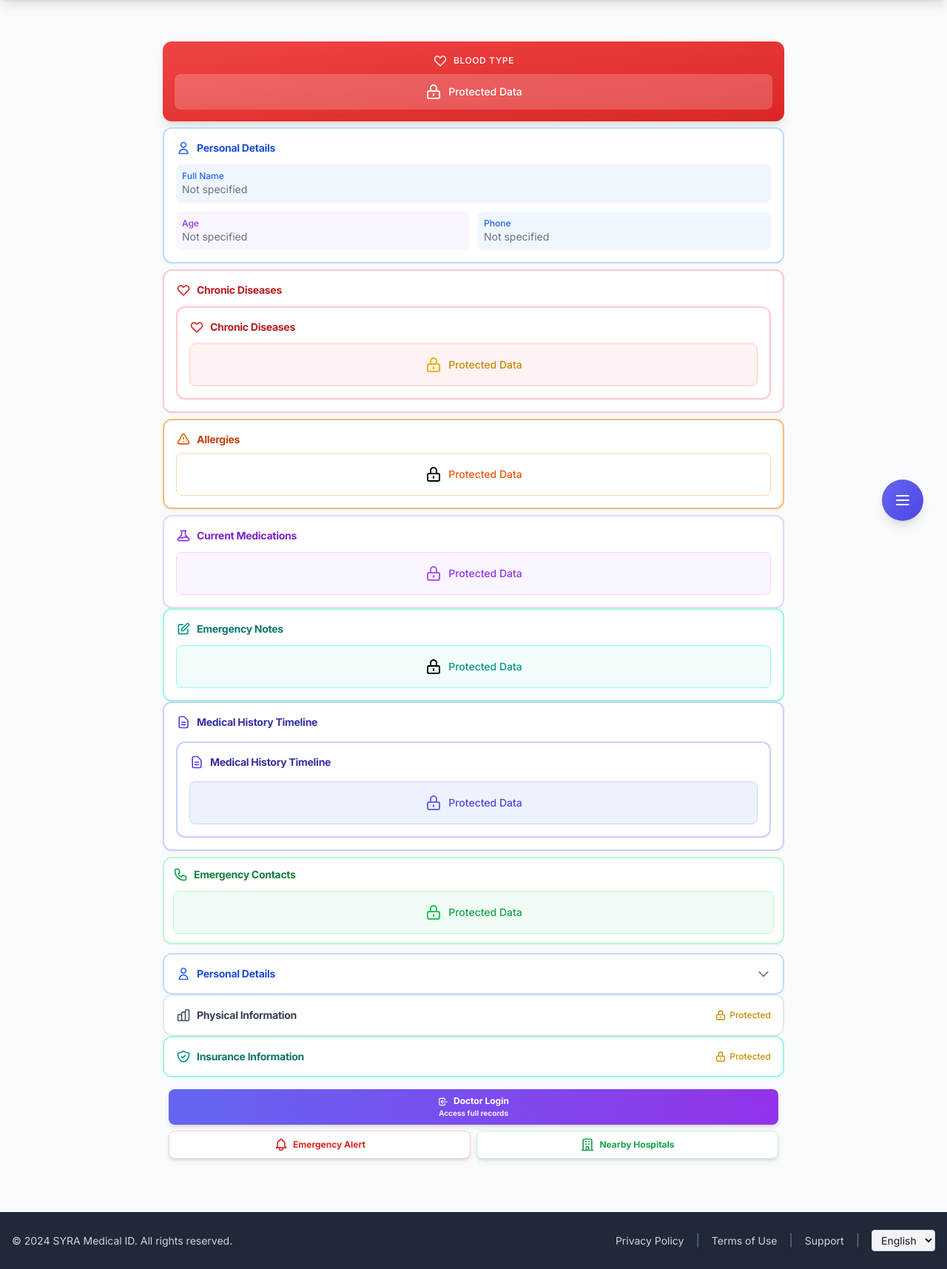
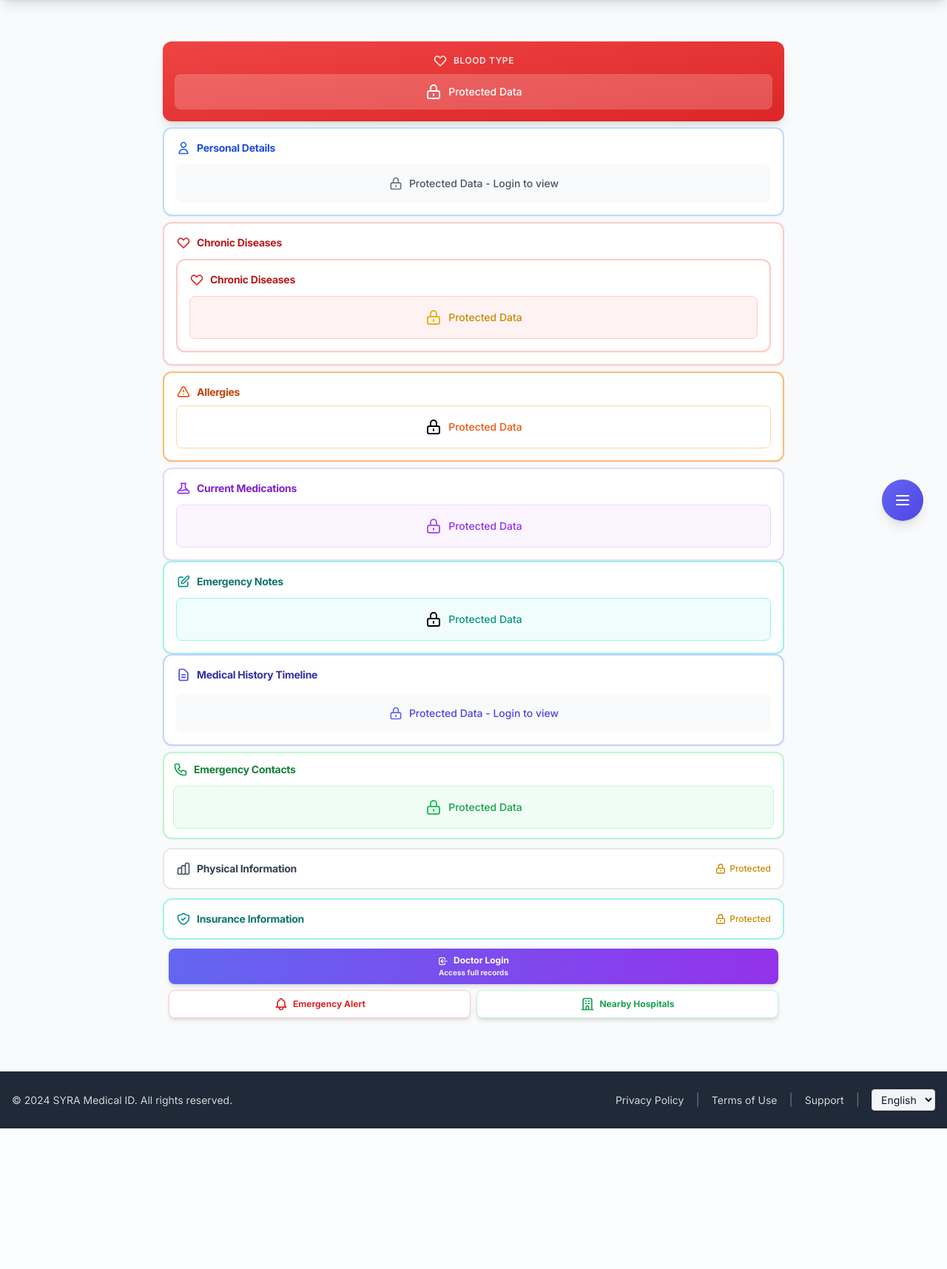
Before and after one commit to kedwani/SYRA, a Django app: template templates/profiles/emergency_scan.html in a window 1280 px wide. Shown: the part 64-1779 px from the top of the page at 74% size. After the commit the page ends 1589 px from the top, so only its background shows below. Run offline with Django 5.2, Linux system fonts and the light colour scheme; the template is opened without the code that fills it, so the values that code supplies are empty; some libraries are stand-ins or nearby versions; some web fonts are replaced.

```diff
--- a/Profiles/models.py
+++ b/Profiles/models.py
@@ -124,6 +124,11 @@ class MedicalProfile(models.Model):
         default=False,
         verbose_name="Show Insurance to Public",
         help_text="Anyone can view insurance info (doctors only by default)",
+    )
+    show_personal_public = models.BooleanField(
+        default=True,
+        verbose_name="Show Personal Details to Public",
+        help_text="Everyone can see personal details in emergencies",
     )
     created_at = models.DateTimeField(auto_now_add=True)
     updated_at = models.DateTimeField(auto_now=True)
--- a/Profiles/serializers.py
+++ b/Profiles/serializers.py
@@ -124,6 +124,7 @@ class MedicalProfileSerializer(serializers.ModelSerializer):
             "show_chronic_diseases_public",
             "show_notes_public",
             "show_insurance_public",
+            "show_personal_public",
             "premium_access_logging",
             "created_at",
             "updated_at",
@@ -162,6 +163,8 @@ class EmergencyProfileSerializer(serializers.ModelSerializer):
             "show_history_public",
             "show_chronic_diseases_public",
             "show_notes_public",
+            "show_insurance_public",
+            "show_personal_public",
         ]
 
     def to_representation(self, instance):
--- a/templates/profiles/emergency_scan.html
+++ b/templates/profiles/emergency_scan.html
@@ -346,6 +346,8 @@
                     </svg>
                     <h3 class="font-bold text-blue-700 dark:text-blue-300 text-sm">{% trans "Personal Details" %}</h3>
                 </div>
+
+                {% if profile.show_personal_public or user_role == 'doctor' or user_role == 'admin' %}
                 <div class="grid grid-cols-2 gap-3">
                     <!-- Full Name -->
                     <div class="col-span-2 bg-blue-50 dark:bg-blue-900/30 p-2 rounded-lg">
@@ -393,6 +395,16 @@
                         {% endif %}
                     </div>
                 </div>
+                {% else %}
+                <div class="bg-gray-50 dark:bg-gray-700/50 rounded-lg p-4 text-center">
+                    <button type="button" onclick="document.getElementById('doctor-login-modal').classList.remove('hidden'); document.body.style.overflow='hidden'" class="flex items-center justify-center gap-2 mx-auto">
+                        <svg class="w-5 h-5 text-gray-500" fill="none" stroke="currentColor" viewBox="0 0 24 24">
+                            <path stroke-linecap="round" stroke-linejoin="round" stroke-width="2" d="M12 15v2m-6 4h12a2 2 0 002-2v-6a2 2 0 00-2-2H6a2 2 0 00-2 2v6a2 2 0 002 2zm10-10V7a4 4 0 00-8 0v4h8z"/>
+                        </svg>
+                        <span class="text-gray-600 dark:text-gray-400 text-sm font-medium">{% trans "Protected Data - Login to view" %}</span>
+                    </button>
+                </div>
+                {% endif %}
             </div>
         </section>
 
@@ -648,60 +660,13 @@
                         <p class="text-gray-500 dark:text-gray-400 text-sm">{% trans "No medical history recorded" %}</p>
                     </div>
                     {% endif %}
-                {% elif profile.show_history_public %}
-                    {# Show to public #}
-                    {% if medical_events %}
-                    <div class="space-y-3">
-                        {% for event in medical_events|slice:":10" %}
-                        <div class="bg-indigo-50 dark:bg-indigo-900/30 p-3 rounded-lg border border-indigo-100 dark:border-indigo-800">
-                            <div class="flex justify-between items-start">
-                                <div class="flex-1">
-                                    <div class="flex items-center gap-2 mb-1">
-                                        <span class="text-xs font-bold bg-indigo-600 text-white px-2 py-0.5 rounded">
-                                            {{ event.get_event_type_display }}
-                                        </span>
-                                        {% if event.hospital_name %}
-                                        <span class="text-xs text-indigo-600 dark:text-indigo-400">{{ event.hospital_name }}</span>
-                                        {% endif %}
-                                    </div>
-                                    <p class="font-semibold text-indigo-900 dark:text-indigo-200 text-sm">{{ event.title }}</p>
-                                    {% if event.description %}
-                                    <p class="text-indigo-700 dark:text-indigo-300 text-xs mt-1">{{ event.description|truncatechars:150 }}</p>
-                                    {% endif %}
-                                    {% if event.doctor_name %}
-                                    <p class="text-indigo-600 dark:text-indigo-400 text-xs mt-1">Dr. {{ event.doctor_name }}</p>
-                                    {% endif %}
-                                </div>
-                                {% if event.date %}
-                                <span class="text-xs text-indigo-500 whitespace-nowrap ms-2">{{ event.date|localized_date }}</span>
-                                {% endif %}
-                            </div>
-                        </div>
-                        {% endfor %}
-                    </div>
-                    {% if medical_events|length > 10 %}
-                    <div class="mt-3 text-center">
-                        <p class="text-indigo-600 dark:text-indigo-400 text-xs">{% trans "Showing 10 of" %} {{ medical_events|length }} {% trans "events" %}</p>
-                    </div>
-                    {% endif %}
-                    {% else %}
-                    <div class="bg-gray-50 dark:bg-gray-700/50 rounded-lg p-3">
-                        <p class="text-gray-500 dark:text-gray-400 text-sm">{% trans "No medical history recorded" %}</p>
-                    </div>
-                    {% endif %}
                 {% else %}
-                <div class="bg-white dark:bg-indigo-950 border-2 border-indigo-200 dark:border-indigo-800 rounded-xl p-4 shadow-sm">
-                    <div class="flex items-center gap-2 mb-4">
-                        <svg class="w-5 h-5 text-indigo-600 dark:text-indigo-400" fill="none" stroke="currentColor" viewBox="0 0 24 24">
-                            <path stroke-linecap="round" stroke-linejoin="round" stroke-width="2" d="M9 12h6m-6 4h6m2 5H7a2 2 0 01-2-2V5a2 2 0 012-2h5.586a1 1 0 01.707.293l5.414 5.414a1 1 0 01.293.707V19a2 2 0 01-2 2z"/>
-                        </svg>
-                        <h3 class="font-bold text-indigo-800 dark:text-indigo-300 text-sm">{% trans "Medical History Timeline" %}</h3>
-                    </div>
-                    <button onclick="document.getElementById('doctor-login-modal').classList.remove('hidden'); document.body.style.overflow='hidden'" class="w-full bg-indigo-50 dark:bg-indigo-900/30 hover:bg-indigo-100 dark:hover:bg-indigo-800/50 rounded-lg p-4 flex items-center justify-center gap-2 transition-colors cursor-pointer border border-indigo-200 dark:border-indigo-700">
-                        <svg class="w-6 h-6 text-indigo-500" fill="none" stroke="currentColor" viewBox="0 0 24 24">
+                <div class="bg-gray-50 dark:bg-gray-700/50 rounded-lg p-4 text-center">
+                    <button type="button" onclick="document.getElementById('doctor-login-modal').classList.remove('hidden'); document.body.style.overflow='hidden'" class="flex items-center justify-center gap-2 mx-auto">
+                        <svg class="w-5 h-5 text-indigo-500" fill="none" stroke="currentColor" viewBox="0 0 24 24">
                             <path stroke-linecap="round" stroke-linejoin="round" stroke-width="2" d="M12 15v2m-6 4h12a2 2 0 002-2v-6a2 2 0 00-2-2H6a2 2 0 00-2 2v6a2 2 0 002 2zm10-10V7a4 4 0 00-8 0v4h8z"/>
                         </svg>
-                        <span class="text-indigo-600 dark:text-indigo-400 text-sm font-medium">{% trans "Protected Data" %}</span>
+                        <span class="text-indigo-600 dark:text-indigo-400 text-sm font-medium">{% trans "Protected Data - Login to view" %}</span>
                     </button>
                 </div>
                 {% endif %}
@@ -807,6 +772,7 @@
         <div class="mt-3 space-y-3">
 
         <!-- ==================== SECTION 8: PERSONAL DETAILS (Accordion) ==================== -->
+        {% if profile.show_personal_public or user_role == 'doctor' or user_role == 'admin' %}
         <div class="accordion-item border-2 border-blue-200 dark:border-blue-700 rounded-xl overflow-hidden">
             <button class="accordion-header w-full bg-white dark:bg-slate-800 p-4 flex items-center justify-between hover:bg-gray-50 dark:hover:bg-slate-700 transition-colors">
                 <div class="flex items-center gap-2">
@@ -979,6 +945,7 @@
             </div>
             </div>
         </div>
+        {% endif %}
 
         <!-- ==================== PHYSICAL INFORMATION (Accordion) ==================== -->
         <div class="accordion-item border-2 border-gray-200 dark:border-gray-700 rounded-xl overflow-hidden">
```
Also changed, not shown: Profiles/template_views.py (+11 -2 lines), templates/profiles/profile_edit.html (+21 -6 lines), Profiles/migrations/0009_medicalprofile_show_personal_public.py (added), locale/ar/LC_MESSAGES/django.po, store/migrations/0008_bandreview_store_bandr_product_72cd9a_idx_and_more.py (added), 1 other file.
